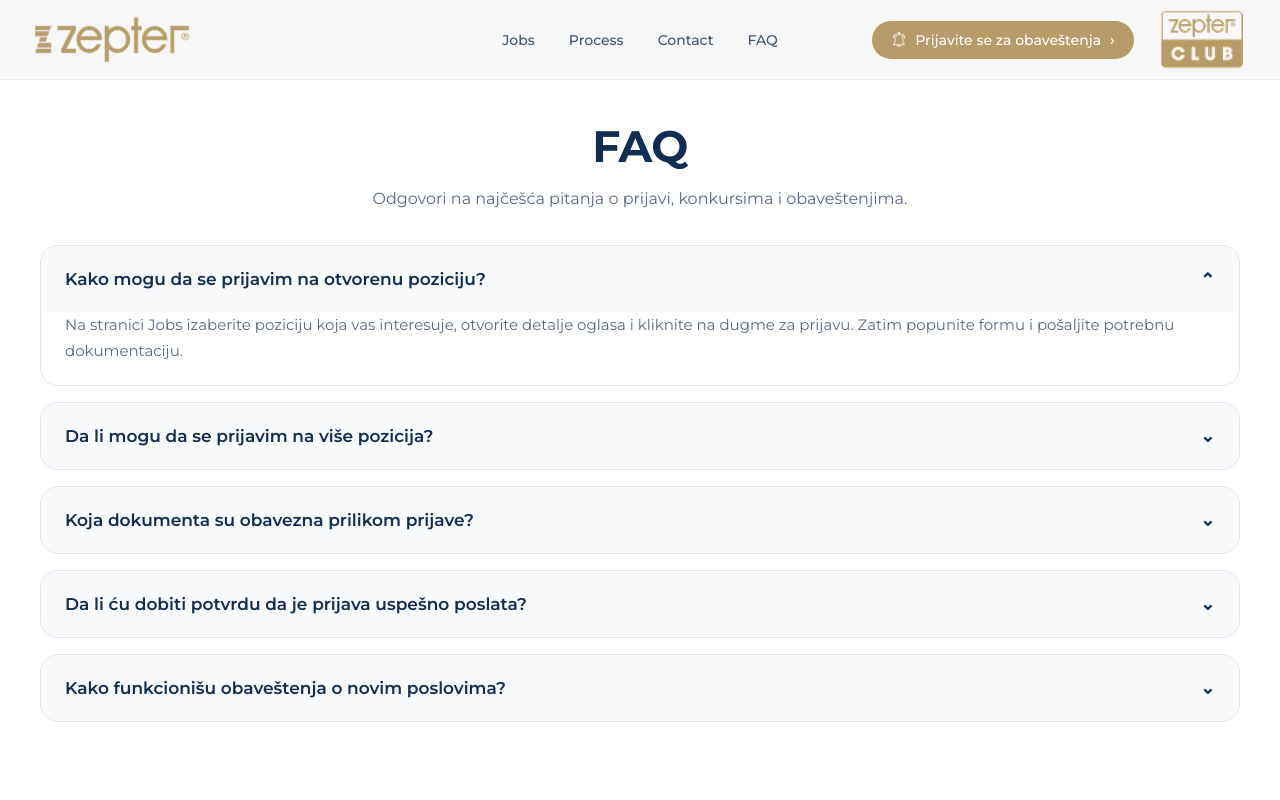
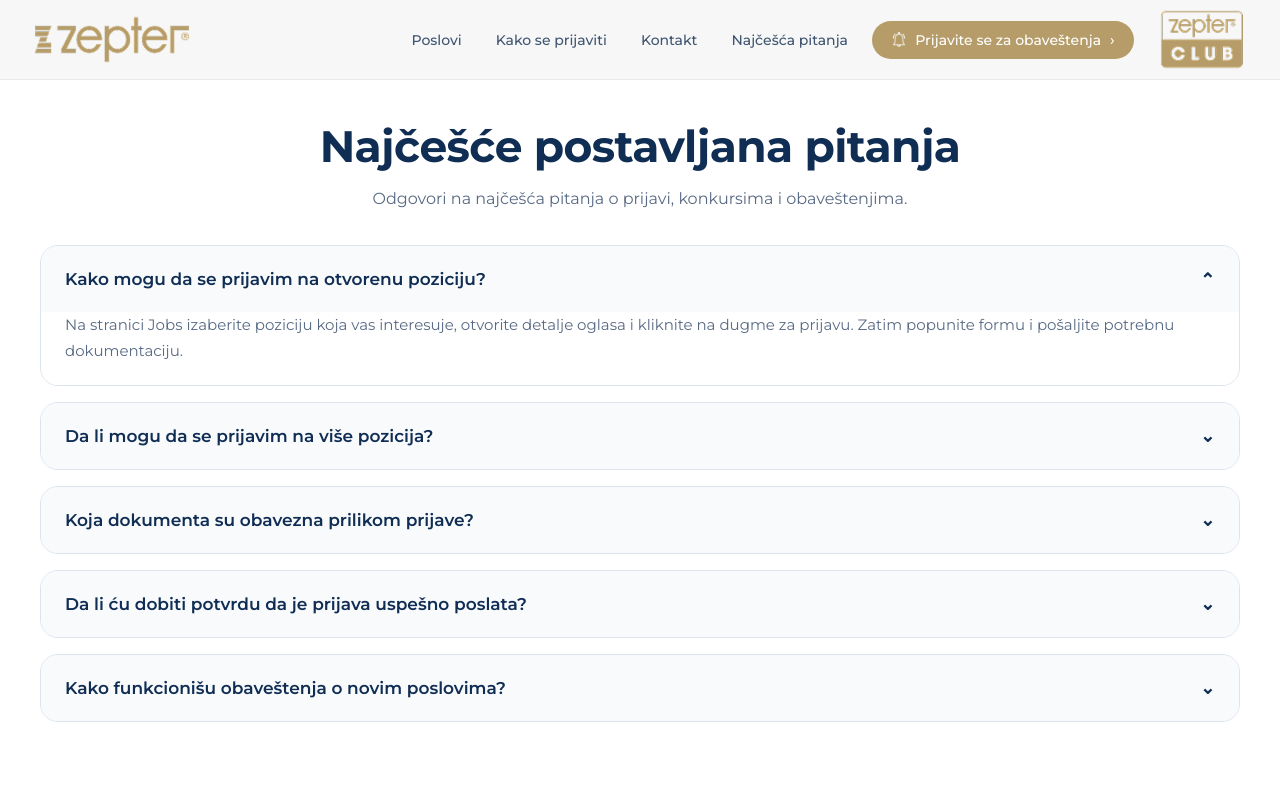
Before and after one commit to Jovan777/Zepter-careers, a React (Vite) app in the folder client/: page /faq in a window 1280 px wide. Shown: the top 800 px of the page. Built offline with nearby package versions, Linux system fonts and the light colour scheme; no server answers.

Commit message:
Changed labels on Header, Jobs and FAQ pages. Form changes on modals

```diff
--- a/client/src/components/ApplyJobModal.tsx
+++ b/client/src/components/ApplyJobModal.tsx
@@ -55,7 +55,7 @@ const ApplyJobModal = ({
         email.trim() &&
         phone.trim() &&
         cvFile &&
-        coverLetter.trim() &&
+        //coverLetter.trim() &&
         acceptedTerms &&
         jobPublicId
     );
@@ -242,7 +242,7 @@ const ApplyJobModal = ({
           </div>
 
           <div className="apply-modal__field">
-            <label>Propratno pismo *</label>
+            <label>Propratno pismo</label>
             <textarea
               placeholder="Recite nam zašto ste zainteresovani za ovu poziciju..."
               value={coverLetter}
@@ -275,6 +275,7 @@ const ApplyJobModal = ({
             </span>
           </label>
 
+          {/*
           <label className="apply-modal__checkbox">
             <input
               type="checkbox"
@@ -285,6 +286,7 @@ const ApplyJobModal = ({
               Želim da primam obaveštenja o Zepter proizvodima, akcijama i popustima.
             </span>
           </label>
+          */}
 
           {submitError ? (
             <p
--- a/client/src/components/Header.tsx
+++ b/client/src/components/Header.tsx
@@ -22,11 +22,11 @@ const Header = ({ onOpenNotifications }: HeaderProps) => {
 
         <nav className="header__nav">
           <Link to="/jobs" className="header__nav-link">
-            Jobs
+            Poslovi
           </Link>
 
           <Link to="/process" className="header__nav-link">
-            Process
+            Kako se prijaviti
           </Link>
 
           <a
@@ -35,11 +35,11 @@ const Header = ({ onOpenNotifications }: HeaderProps) => {
             target="_blank"
             rel="noopener noreferrer"
           >
-            Contact
+            Kontakt
           </a>
 
           <Link to="/faq" className="header__nav-link">
-            FAQ
+            Najčešća pitanja
           </Link>
         </nav>
 
--- a/client/src/components/NotificationModal.tsx
+++ b/client/src/components/NotificationModal.tsx
@@ -275,6 +275,7 @@ const NotificationModal = ({ isOpen, onClose }: NotificationModalProps) => {
             </span>
           </label>
 
+          {/*
           <label className="notification-modal__checkbox">
             <input
               type="checkbox"
@@ -286,6 +287,7 @@ const NotificationModal = ({ isOpen, onClose }: NotificationModalProps) => {
               popustima.
             </span>
           </label>
+          */}
 
           {submitError && <p className="notification-modal__error">{submitError}</p>}
 
--- a/client/src/pages/FaqPage.tsx
+++ b/client/src/pages/FaqPage.tsx
@@ -42,7 +42,7 @@ const FaqPage = () => {
 
       <section className="info-page-hero">
         <div className="info-page-hero__inner">
-          <h1 className="info-page-hero__title">FAQ</h1>
+          <h1 className="info-page-hero__title">Najčešće postavljana pitanja</h1>
           <p className="info-page-hero__subtitle">
             Odgovori na najčešća pitanja o prijavi, konkursima i obaveštenjima.
           </p>
--- a/client/src/pages/ProcessPage.tsx
+++ b/client/src/pages/ProcessPage.tsx
@@ -36,7 +36,7 @@ const ProcessPage = () => {
 
       <section className="info-page-hero">
         <div className="info-page-hero__inner">
-          <h1 className="info-page-hero__title">Process</h1>
+          <h1 className="info-page-hero__title">Proces Prijave</h1>
           <p className="info-page-hero__subtitle">
             Jednostavan i pregledan proces prijave i selekcije kandidata.
           </p>
```
